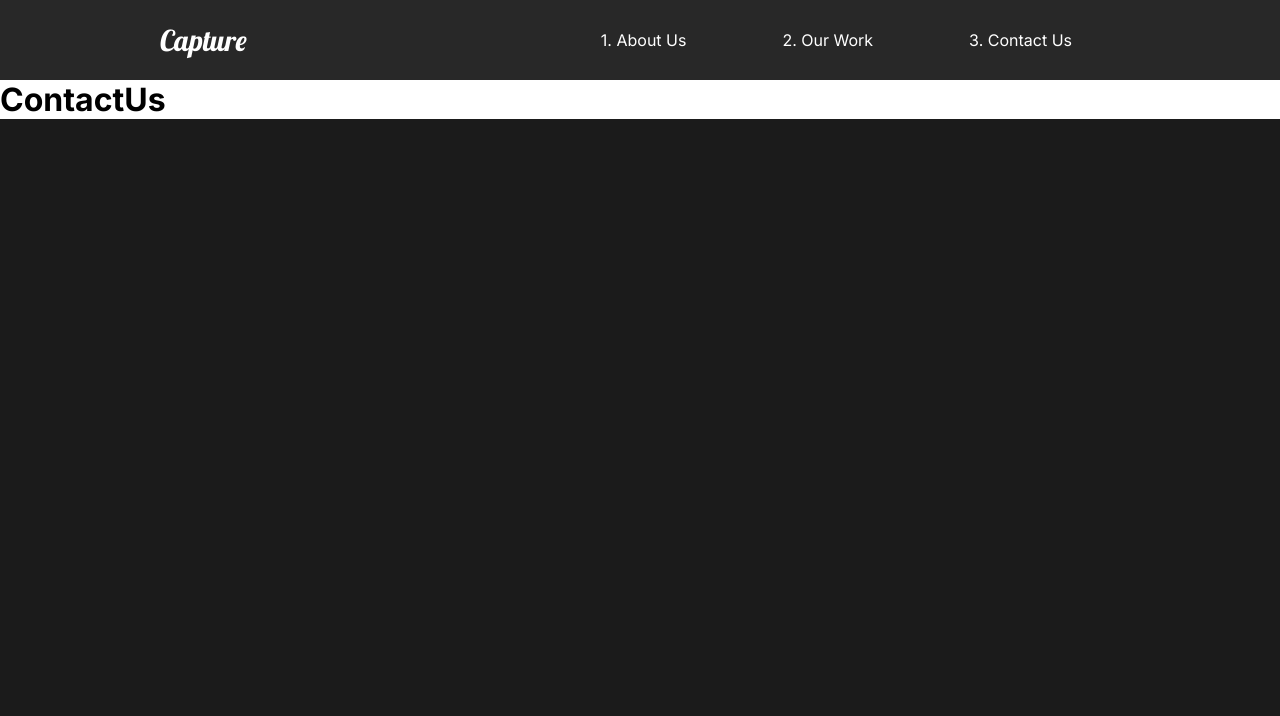
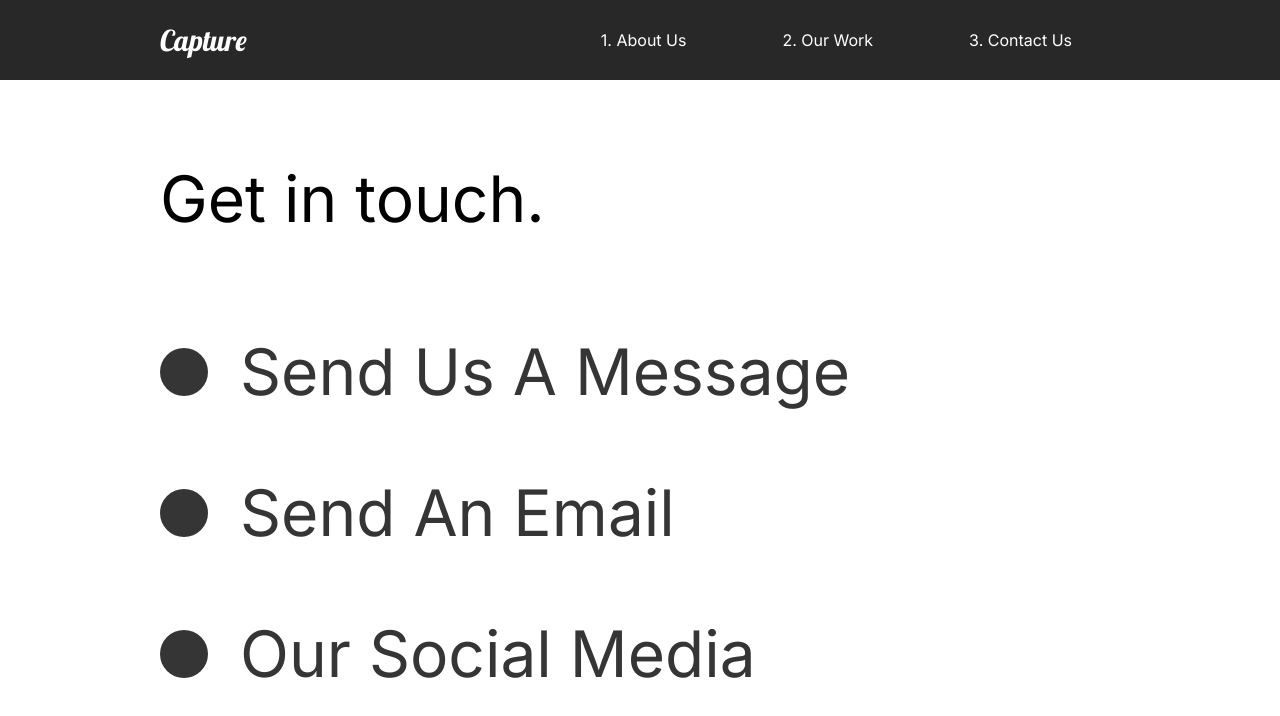
Before and after one commit to Iancahn/newport, a React (Create React App) app: page /contact in a window 1280 px wide. Shown: the top 716 px of the page. Built offline with nearby package versions, Linux system fonts and the light colour scheme.

Commit message:
Update ContactUs.jsx
Built out base contact us page.

```diff
--- a/src/pages/ContactUs.jsx
+++ b/src/pages/ContactUs.jsx
@@ -1,14 +1,71 @@
 import React from 'react';
 // Animations
 import { motion } from 'framer-motion';
-import { pageAnimation } from '../animation';
+import { pageAnimation, titleAnim } from '../animation';
+import styled from 'styled-components';
 
+
+// Remember to use link here to point towards socials
 const ContactUs = () => {
     return (
-        <motion.div variants={pageAnimation} initial="hidden" animate="show" exit="exit" style={{ background: '#fff' }}>
-            <h1>ContactUs</h1>
-        </motion.div>
+        <StyledContact variants={pageAnimation} initial="hidden" animate="show" exit="exit" style={{ background: '#fff' }}>
+            <StyledTitle2>
+                <StyledHide2>
+                    <motion.h2 variants={titleAnim}>Get in touch.</motion.h2>
+                </StyledHide2>
+            </StyledTitle2>
+            <div>
+                <StyledHide2>
+                    <StyledSocial variants={titleAnim}>
+                        <StyledCircle />
+                        <h2>Send Us A Message</h2>
+                    </StyledSocial>
+                </StyledHide2>
+                <StyledHide2>
+                    <StyledSocial variants={titleAnim}>
+                        <StyledCircle />
+                        <h2>Send An Email</h2>
+                    </StyledSocial>
+                </StyledHide2>
+                <StyledHide2>
+                    <StyledSocial variants={titleAnim}>
+                        <StyledCircle />
+                        <h2>Our Social Media</h2>
+                    </StyledSocial>
+                </StyledHide2>
+            </div>
+        </StyledContact>
     )
 }
 
+const StyledContact = styled(motion.div)`
+    padding: 5rem 10rem;
+    color: #353535;
+    min-height: 90vh;
+`;
+
+const StyledTitle2 = styled.div`
+    margin-bottom: 4rem;
+    color:black;
+`;
+
+const StyledHide2 = styled.div`
+    overflow:hidden;
+`;
+
+const StyledCircle = styled.div`
+    border-radius:50%;
+    width: 3rem;
+    height: 3rem;
+    background: #353535;
+`;
+
+const StyledSocial = styled(motion.div)`
+  display: flex;
+  align-items:center;
+  h2{
+    margin: 2rem;
+  }
+`;
+
 export default ContactUs;
```
